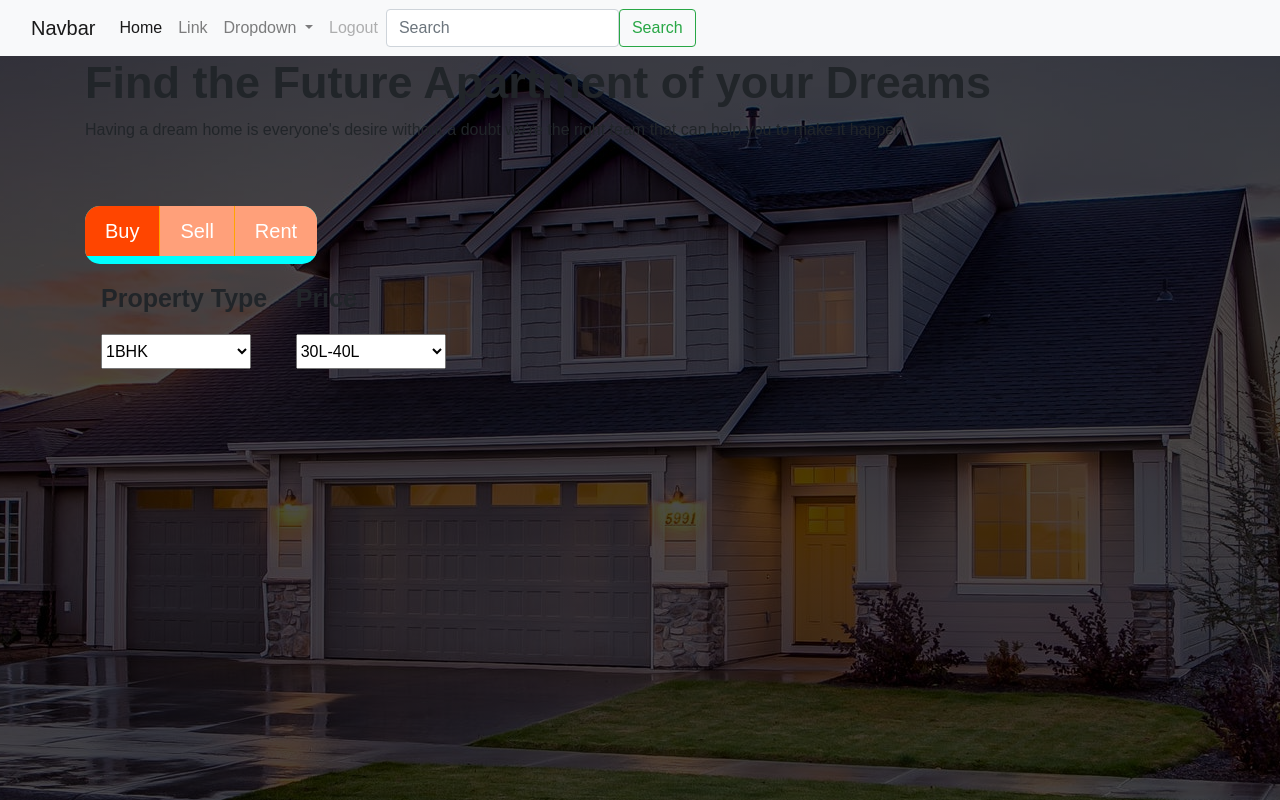
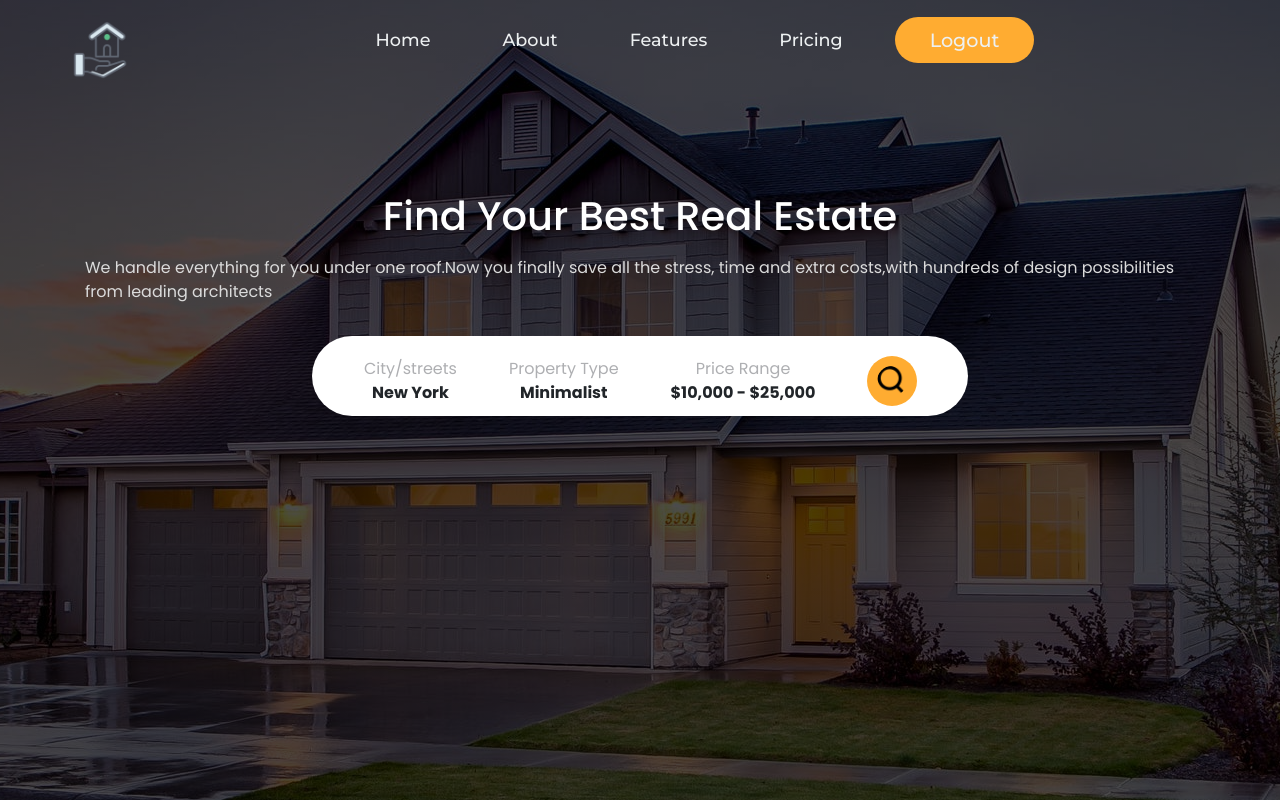
Before and after one commit to SALVIN-LOPES/My-Dream-Home, a Django app: page / in a window 1280 px wide. Run offline with Django 3.2, Linux system fonts and the light colour scheme; a user stored in the database is signed in; some libraries are stand-ins or nearby versions.

Commit message:
HOME PAGE UPDATED

```diff
--- a/authentication/templates/authentication/home.html
+++ b/authentication/templates/authentication/home.html
@@ -1,70 +1,71 @@
 {% extends 'authentication/main.html' %}
 {% load static %}
 {% block content %}
-    <style>
-        .options{
-            display: inline-flex;
-            overflow: hidden;
-            border-radius: 15px;
-            box-shadow: 0 0 5px rgba(256,256,256,0,5);
-        }
-        .radio_option{
-            display: none;
-        }
-        .radio_label{
-            padding: 10px 20px;
-            font-size: 20px;
-            color: white;
-            background: lightsalmon;
-            cursor: pointer;
-            transition: all 0.2s ease;
-        }
-        .radio_label:not(:last-of-type){
-            border-right: 1px solid orange;
-        }
-        .radio_option:checked + .radio_label {
-            background: orangered;
-        }
-    </style>
+<!DOCTYPE html>
+<html lang="en">
+
+<head>
+    <meta charset="UTF-8">
+    <meta http-equiv="X-UA-Compatible" content="IE=edge">
+    <meta name="viewport" content="width=device-width, initial-scale=1.0">
+    <link rel="stylesheet" href="{% static 'css/home.css' %}">
+    <title>HOME PAGE</title>
+</head>
+
+<body>
     <div class="mainImage">
         {% include 'authentication/navbar.html' %}
-        <div class="content">
-            <div class="container">
-                <div class="subcontent">
-                    <div class="text" style=" margin-bottom: 4rem;">
-                        <h1 style="font-size: 45px;font-weight: bolder;">Find the Future Apartment of your Dreams</h1>
-                        <p>Having a dream home is everyone's desire without a doubt we're the right team that can help you to make it happen!</p>
-                    </div>
-                    <div class="options" >
-                        <input class="radio_option" checked type="radio" value="buy" name="option" id="radio_buy">
-                        <label for="radio_buy" class="radio_label">Buy</label>
-                        <input class="radio_option" type="radio" value="buy" name="option" id="radio_sell">
-                        <label for="radio_sell" class="radio_label">Sell</label>
-                        <input class="radio_option" type="radio" value="buy" name="option" id="radio_rent">
-                        <label for="radio_rent" class="radio_label">Rent</label>
-                    </div>
-                    <div style="padding: 1rem; margin-bottom: 4rem;" >
-                        <div style="display: inline-block;">
-                            <p style="font-size: 25px; font-weight: bold;">Property Type</p>
-                            <select style="height: 35px;width: 150px;">
-                                <option>1BHK</option>
-                                <option>2BHK</option>
-                                <option>3BHK</option>
-                                <option>Delux</option>
-                            </select>
+        <!-- --------------------------SALVIN : HOME HTML---------------------------- -->
+        <div class="container">
+            <div class="content">
+                <div class="main-heading">
+                    <h1>Find Your Best Real Estate</h1>
+                </div>
+                <div class="sub-heading">
+                    <p>We handle everything for you under one roof.Now you finally save all the stress, time and extra
+                        costs,with hundreds of design possibilities from leading architects</p>
+                </div>
+            </div>
+            <div class="dummy-search">
+                <div class="search-box">
+                    <div class="city-box common-box">
+                        <div class="content-city">
+                            <p>City/streets</p>
                         </div>
-                        <div style="display: inline-block;margin-left: 1.5rem;">
-                            <p style="font-size: 25px; font-weight: bold;">Price</p>
-                            <select style="height: 35px;width: 150px;">
-                                <option>30L-40L</option>
-                                <option>40L-55L</option>
-                                <option>55L-80L</option>
-                                <option>80L and Above</option>
-                            </select>
+                        <div class="select-city">
+                            <strong>New York</strong>
                         </div>
                     </div>
+                    <div class="property-box common-box">
+                        <div class="content-property">
+                            <p>Property Type</p>
+
+                        </div>
+                        <div class="select-property">
+                            <strong>Minimalist</strong>
+                        </div>
+                    </div>
+                    <div class="price-box common-box">
+                        <div class="content-price">
+                            <p>Price Range</p>
+                        </div>
+                        <div class="select-price">
+                            <strong>$10,000 - $25,000</strong>
+                        </div>
+                    </div>
+                    <div class="search-box-icon common-box">
+                        <div class="search-icon">
+                            <a href="#(search)"><img src="{% static 'images/search.png' %}" alt="search-icon"></a>
+                        </div>
+                    </div>
+
                 </div>
             </div>
         </div>
+
+
     </div>
-{% endblock %}
+    {% endblock %}
+</body>
+
+</html>
--- a/authentication/templates/authentication/navbar.html
+++ b/authentication/templates/authentication/navbar.html
@@ -1,5 +1,5 @@
 {% load static %}
-<nav class="navbar navbar-expand-lg navbar-light bg-light">
+<!-- <nav class="navbar navbar-expand-lg navbar-light bg-light">
     <div class="container-fluid">
       <a class="navbar-brand" href="#">Navbar</a>
       <button class="navbar-toggler" type="button" data-bs-toggle="collapse" data-bs-target="#navbarSupportedContent" aria-controls="navbarSupportedContent" aria-expanded="false" aria-label="Toggle navigation">
@@ -34,4 +34,62 @@
         </form>
       </div>
     </div>
-  </nav>
+  </nav> -->
+
+<!-- --------------------------SALVIN : NAVBAR------------------------- -->
+<!DOCTYPE html>
+<html lang="en">
+
+<head>
+  <meta charset="UTF-8">
+  <meta http-equiv="X-UA-Compatible" content="IE=edge">
+  <meta name="viewport" content="width=device-width, initial-scale=1.0">
+  <link rel="stylesheet" href="{% static 'css/navbar.css' %}">
+  <script></script>
+  <title>Navbar</title>
+</head>
+
+<body>
+  <header id="header">
+    <a href="#(home page)"><img class="logo" src="{% static 'images/real-estate-logo.png' %}" alt="logo-img"></a>
+    <div id="toggle"></div>
+    <div id="navbar">
+      <nav>
+        <ul class="nav__links">
+          <li><a class="home" href="#home">Home</a></li>
+          <li><a href="About" href="#About">About</a></li>
+          <li><a href="Features" href="#Features">Features</a></li>
+          <li><a href="Pricing" href="#Pricing">Pricing</a></li>
+          <a href="{% url 'logout' %}" class="cta-logout"><button>Logout</button></a>
+        </ul>
+      </nav>
+      <!-- <a href="{% url 'register' %}" class="cta-sign-up"><button>Sign Up</button></a> -->
+    </div>
+  </header>
+
+  <!-- <section id="home">Home</section>
+  <section id="About">About</section>
+  <section id="Features">Features</section>
+  <section id="Pricing">Pricing</section>
+  <section id="{% url 'logout' %}">Logout</section> -->
+
+</body>
+<script>
+  // const header = document.getElementById('header');
+  const toggle = document.getElementById('toggle');
+  const navber = document.getElementById('navbar');
+
+  // header.onclick = function (e) {
+  //   if (e.target.id !== 'header' && e.target.id !== 'toggle' && e.target.id !== 'navbar') {
+  //     toggle.classList.remove('active');
+  //     navbar.classList.remove('active');
+  //   }
+  // }
+
+  toggle.onclick = function () {
+    toggle.classList.toggle('active');
+    navbar.classList.toggle('active');
+  }
+</script>
+
+</html>
--- /dev/null
+++ b/static/css/home.css
@@ -0,0 +1,89 @@
+/* -----------------------HOME PAGE : STYLING-------------------------- */
+@import url('https://fonts.googleapis.com/css2?family=Montserrat:wght@500&family=Poppins:wght@200;300;400;500;600;700;800;900&display=swap');
+
+*{
+    margin: 0;
+    padding: 0;
+    box-sizing: border-box;
+    font-family: "Montserrat",sans-serif;
+}
+.container{
+    display: flex;
+    justify-content: center;
+    align-items: center;
+    flex-direction: column;
+    margin-top: 7rem;
+}
+.container .content .main-heading h1{
+    display: flex;
+    justify-content: center;
+    align-items: center;
+    color: white;
+    margin-bottom: 1rem;
+}
+.container .content .sub-heading p{
+    color: #DBDBDB;
+    display: flex;
+    justify-content: center;
+    align-items: center;
+    margin-bottom: 2rem;
+    max-width:100%;
+
+}
+.container .dummy-search{
+    background-color: white;
+    border-radius: 50px;
+    height: 5rem;
+    width: 41rem;
+    position: relative;
+
+}
+.container .dummy-search .search-box{
+    display: flex;
+    justify-content: center;
+    align-items: center;
+    flex-direction: row;
+    padding: 10px;
+    margin-top:0;
+    position: absolute;
+    top: 0;
+
+}
+.container .dummy-search .search-box .city-box{
+    margin-left: 2rem;
+    margin-right: 2rem;
+
+}
+.container .dummy-search .search-box .property-box{
+    margin-right: 2rem;
+}
+.container .dummy-search .search-box .price-box{
+    margin-right: 2rem;
+}
+.container .dummy-search .search-box .common-box{
+    /* margin-right: 4.5rem; */
+    display: flex;
+    justify-content: center;
+    align-items: center;
+    flex-direction: column;
+    padding: 10px;
+}
+.container .dummy-search .search-box .common-box .content-city p,.container .dummy-search .search-box .common-box .content-property p,.container .dummy-search .search-box .common-box .content-price p{
+    color: #AEAFB2;
+    margin-bottom: 0;
+
+}
+
+
+.container .dummy-search .search-box .search-box-icon .search-icon a img{
+    height: 50px;
+    width: 50px;
+    background-color: #FFAC31;
+    padding: 10px;
+    border-radius: 50px;
+
+}
+.container .dummy-search .search-box .search-box-icon .search-icon a{
+
+
+}
--- a/static/css/main.css
+++ b/static/css/main.css
@@ -1,19 +1,9 @@
-*{
-    margin: 0;
-    padding: 0;
-    box-sizing: border-box;
-    font-family: 'Poppins',sans-serif;
-}
-
+/* ------------------------------MAIN : STYLING-------------------------------- */
 .mainImage{
     height: 100vh;
-    width: 100%;
+    width: 100vw;
     position: relative;
     background:  linear-gradient(rgba(0,0,0,0.7),rgba(0,0,0,0.7)),url('../images/housebg.png');
     background-position: center;
     background-repeat: no-repeat;
 }
-
-.options{
-    background-color: aqua;
-}
--- /dev/null
+++ b/static/css/navbar.css
@@ -0,0 +1,195 @@
+
+/* --------------------------SALVIN : NAVBAR-CSS------------------------- */
+@import url('https://fonts.googleapis.com/css2?family=Montserrat:wght@500&family=Poppins:wght@200;300;400;500;600;700;800;900&display=swap');
+*{
+    margin: 0;
+    padding: 0;
+    box-sizing: border-box;
+    text-decoration: none;
+    list-style:none;
+    font-family: 'poppins',sans-serif;
+    /* background-color: #24252A; */
+    scroll-behavior: smooth;
+
+}
+body{
+    font-family: "Montserrat";
+    overflow: hidden;
+}
+li,a,button{
+    font-family: "Montserrat",sans-serif;
+    font-weight: 500;
+    font-size: 16px;
+    color: #edf0f1;
+    text-decoration: none;
+}
+.logo{
+    height: 60px;
+    line-height: 60px;
+    color: #12334e;
+    font-weight: 700;
+    font-size: 2em;
+    cursor: pointer;
+    padding-left: 20px;
+    text-decoration: none;
+    position: absolute;
+    top: 20px;
+    left: 50px;
+}
+header{
+    display: flex;
+    justify-content: space-around;
+    align-items: center;
+    padding: 30px 10%;
+    height: 10vh;
+    position: relative;
+    z-index: 1000;
+}
+#navbar{
+    display: flex;
+    justify-content: space-between;
+    align-items: center;
+    position: relative;
+    height: 60px;
+    right: 60px;
+    transition: 0.5s;
+    overflow: hidden;
+}
+#navbar ul{
+    position: relative;
+    display: flex;
+    flex-direction: row;
+}
+#navbar nav .nav__links{
+    list-style: none;
+    display: flex;
+    align-items: center;
+    margin-top: 1rem;
+    /* justify-content: center; */
+}
+#navbar nav .nav__links li{
+    display: inline-block;
+    padding: 0px 20px;
+    margin-right: 2rem;
+}
+#navbar nav .nav__links li a{
+    transition: all 0.3s ease 0s;
+    text-decoration: none;
+    font-size: 1.1rem;
+}
+#navbar nav .nav__links li a:hover{
+    /* color: #0088a9; */
+    color: #FFAC31;
+}
+
+button{
+    padding: 9px 35px;
+    /* background-color: rgba(0,136,169,1); */
+    background-color: #FFAC31;
+    border: none;
+    border-radius: 50px;
+    cursor: pointer;
+    transition: all 0.3s ease 0s;
+    font-size: 1.2rem;
+    /* margin-bottom: 1rem; */
+}
+button:hover{
+    /* background-color: rgba(0,136,169,0.8); */
+    background-color:#FFBF00 ;
+}
+
+/* ------------------------------HAMBURGER : MOBILE-VERSION------------------------------------ */
+/*
+@import url('https://fonts.googleapis.com/css2?family=Poppins:wght@200;300;400;500;600;700;800;900&display=swap');
+.logo{
+    height: 60px;
+    line-height: 60px;
+    color: #12334e;
+    font-weight: 700;
+    font-size: 2em;
+    cursor: pointer;
+    padding-left: 20px;
+    text-decoration: none;
+    position: absolute;
+    top: 10px;
+    left: 10px;
+}
+#toggle{
+    position: absolute;
+    top: 0;
+    right: 0;
+    width: 60px;
+    height: 60px;
+    background: #e6aa2b;
+    cursor: pointer;
+    display: flex;
+    justify-content: center;
+    align-items: center;
+}
+#toggle::before{
+    content: '';
+    position: absolute;
+    width: 28px;
+    height: 2px;
+    background: #fff;
+    transform: translateY(-5px);
+    transition: 0.2s;
+}
+#toggle::after{
+    content: '';
+    position: absolute;
+    width: 28px;
+    height: 2px;
+    background: #fff;
+    transform: translateY(5px);
+    transition: 0.2s;
+}
+#toggle.active::before{
+    transform: translateY(0px) rotate(45deg);
+}
+#toggle.active::after{
+    transform: translateY(0px) rotate(-45deg);
+}
+#toggle.active{
+    background: #f7326a;
+}
+#navbar.active{
+    width: 660px;
+}
+section{
+    position: relative;
+    display: flex;
+    justify-content: center;
+    align-items: center;
+    min-height: 100vh;
+    color: #f5f5f5;
+    font-size: 18vw;
+    font-weight: 700;
+} */
+
+/* -------------------------RESPONSIVE : NAVBAR-------------------------------- */
+/* @media (max-width:991px){
+    #navbar{
+        position: fixed;
+        bottom: -100%;
+        right: 0;
+        width: 100%;
+        transition: 0.5s;
+        display: flex;
+        justify-content: center;
+        align-items: center;
+    }
+    #navbar.active{
+        height: calc(100vh - 60px);
+        bottom: 0;
+    }
+    #navbar nav .nav__links{
+        display: flex;
+        flex-direction: column;
+        justify-content: center;
+        align-items: center;
+    }
+    #navbar nav .nav__links .active{
+        margin-bottom: 2rem;
+    }
+} */
--- /dev/null
+++ b/static/images/Houses/HOUSE-02/house_pics.txt
@@ -0,0 +1,2 @@
+<div><a rel='follow' href='https://www.houzz.in/photos/cat-mountain-residence-phvw-vp~713610' target='_blank'><img src='https://st.hzcdn.com/simgs/pictures/kitchens/cat-mountain-residence-cornerstone-architects-img~7a311b600f6c91a6_8-1059-1-fdad77b.jpg' alt='' border=0 width='500' height='334' nopin='nopin' ondragstart='return false;' onselectstart='return false;' oncontextmenu='return false;'/></a></div><div style='color:#444;'><small><a style="text-decoration:none;color:#444;" href="https://www.houzz.in/hznb/professionals/architects-and-building-designers/cornerstone-architects-pfvwus-pf~1702966005" target="_blank">Photo by Cornerstone Architects</a> - <a style="text-decoration:none;color:#444;" href="https://www.houzz.in/photos/kitchen-design-ideas-phbr0-bp~t_26043" target="_blank">Search kitchen design ideas</a></small></div>
+<div><a rel='follow' href='https://www.houzz.in/photos/parkwood-road-residence-living-room-phvw-vp~333087' target='_blank'><img src='https://st.hzcdn.com/simgs/pictures/living-rooms/parkwood-road-residence-living-room-martha-o-hara-interiors-img~c2213a0c0ea711a2_8-4741-1-8a246b0.jpg' alt='' border=0 width='500' height='334' nopin='nopin' ondragstart='return false;' onselectstart='return false;' oncontextmenu='return false;'/></a></div><div style='color:#444;'><small><a style="text-decoration:none;color:#444;" href="https://www.houzz.in/hznb/professionals/interior-designers-and-decorators/martha-o-hara-interiors-pfvwus-pf~1291927573" target="_blank">Photo by Martha O'Hara Interiors</a> - <a style="text-decoration:none;color:#444;" href="https://www.houzz.in/photos/living-room-design-ideas-phbr0-bp~t_26341" target="_blank">Search living room pictures</a></small></div>
```
Also changed, not shown: db.sqlite3, static/images/Houses/HOUSE-01/dillon-kydd-XGvwt544g8k-unsplash.jpg (added), static/images/Houses/HOUSE-01/spacejoy-YI2YkyaREHk-unsplash.jpg (added), static/images/real-estate-logo.png (added), static/images/search.png (added), 6 other files.
